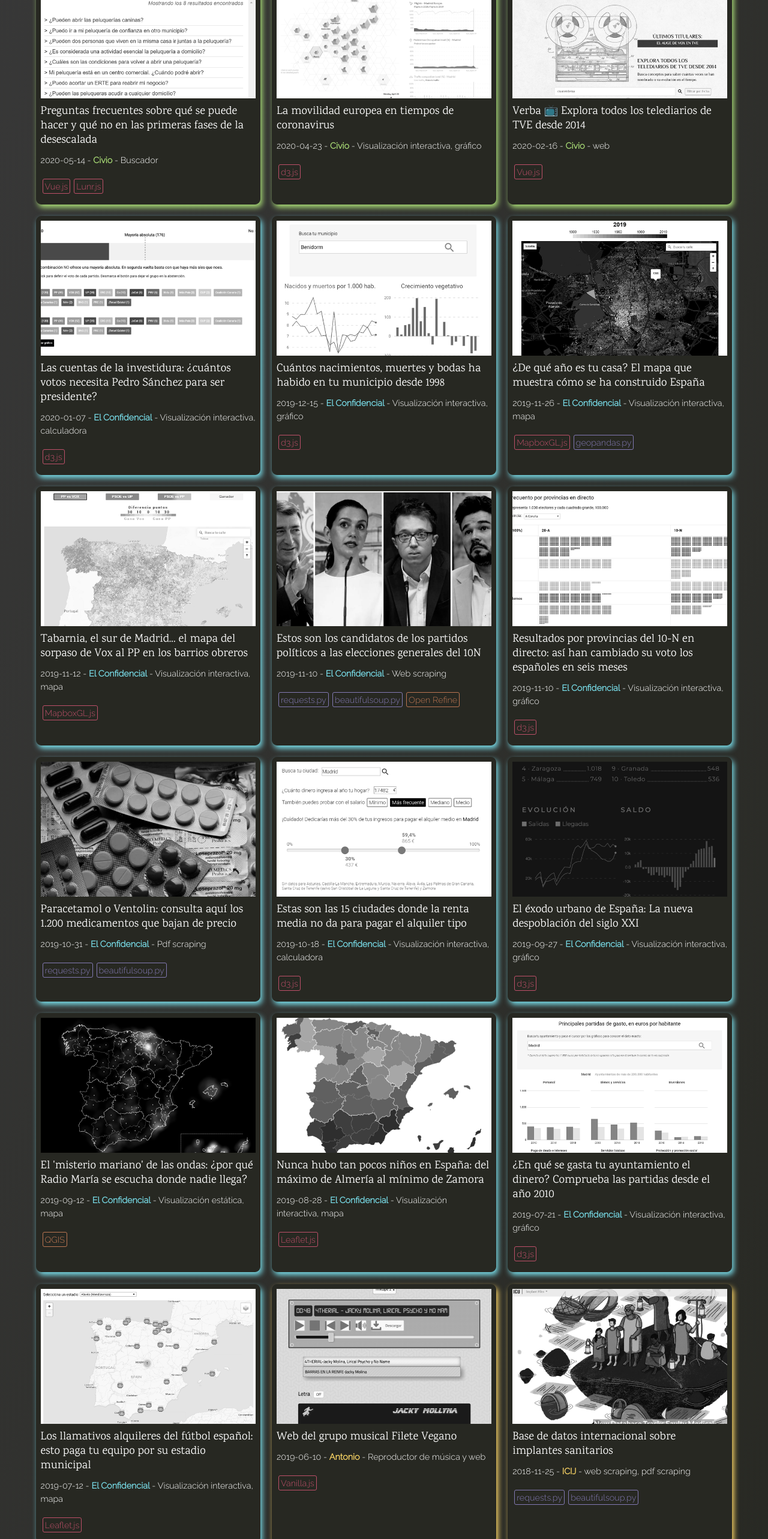
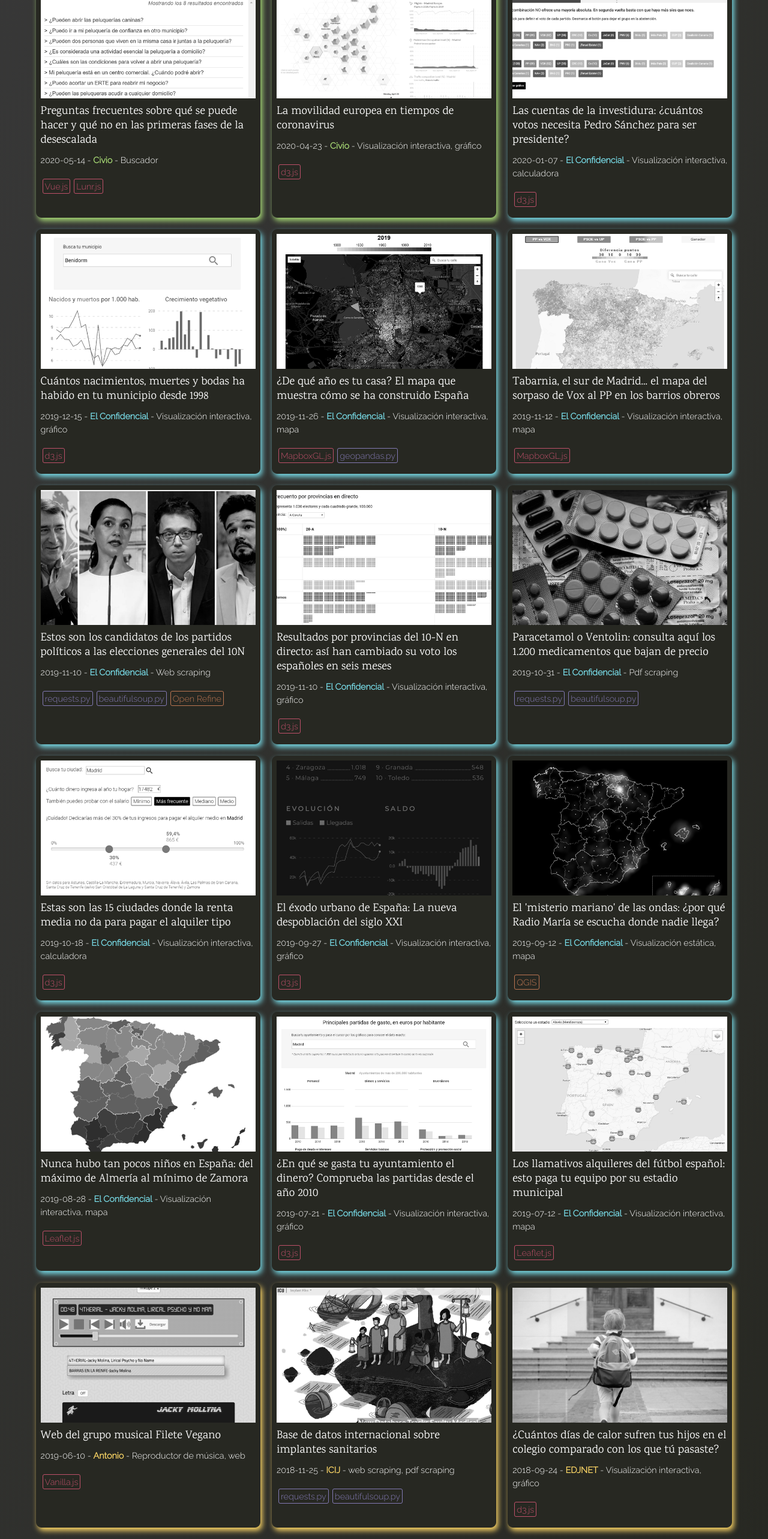
Before and after one commit to anerodata/portfolio, a Vue app: page / in a window 1280 px wide. Shown: the part 234-2800 px from the top of the page at 60% size. Built offline with nearby package versions, Linux system fonts and the light colour scheme; a web font is replaced by a local one.

Commit message:
Adding array with the description values of each item

```diff
--- a/src/components/Item.vue
+++ b/src/components/Item.vue
@@ -11,7 +11,9 @@
   				<div class="item_info">
   					<span>{{ item.fecha }}</span> -
             <span class="item-organization">{{ item.organización }}</span> -
-            <span class="item-description">{{ item.descripción }}</span>
+            <span v-for="(descripción, index) in item.descripción" :key="index" class="item-description">
+                {{ descripción }}<span v-if="index < item.descripción.length -1">,</span>
+            </span>
   				</div>
   			</div>
   		</a>
--- a/src/data/data.json
+++ b/src/data/data.json
@@ -6,7 +6,7 @@
 		"biblioteca": ["d3.js"],
 		"tecnología": [{"key":"Javascript", "value":"js"}],
 		"organización": "El Confidencial",
-		"descripción": "Visualización interactiva, gráfico",
+		"descripción": ["Visualización interactiva", "gráfico"],
 		"id": "1"
 	},
 
@@ -17,7 +17,7 @@
 		"biblioteca": ["MapboxGL.js", "geopandas.py"],
 		"tecnología": [{"key":"Javascript", "value":"js"}, {"key":"Python", "value":"py"}],
 		"organización": "El Confidencial",
-		"descripción": "Visualización interactiva, mapa",
+		"descripción": ["Visualización interactiva", "mapa"],
 		"id": "2"
 	},
 
@@ -28,7 +28,7 @@
 		"biblioteca": ["Leaflet.js"],
 		"tecnología": [{"key":"Javascript", "value":"js"}],
 		"organización": "El Confidencial",
-		"descripción": "Visualización interactiva, mapa",
+		"descripción": ["Visualización interactiva", "mapa"],
 		"id": "3"
 	},
 
@@ -39,7 +39,7 @@
 		"biblioteca": ["MapboxGL.js"],
 		"tecnología": [{"key":"Javascript", "value":"js"}],
 		"organización": "El Confidencial",
-		"descripción": "Visualización interactiva, mapa",
+		"descripción": ["Visualización interactiva", "mapa"],
 		"id": "4"
 	},
 
@@ -50,7 +50,7 @@
 		"biblioteca": ["requests.py", "beautifulsoup.py", "Open Refine"],
 		"tecnología": [{"key":"Python", "value":"py"}, {"key":"Open Refine", "value":"Open Refine"}],
 		"organización": "El Confidencial",
-		"descripción": "Web scraping",
+		"descripción": ["Web scraping"],
 		"id": "5"
 	},
 
@@ -61,7 +61,7 @@
 		"biblioteca": ["requests.py", "beautifulsoup.py"],
 		"tecnología": [{"key":"Python", "value":"py"}, {"key":"Open Refine", "value":"Open Refine"}],
 		"organización": "El Confidencial",
-		"descripción": "Pdf scraping",
+		"descripción": ["Pdf scraping"],
 		"id": "6"
 	},
 
@@ -72,7 +72,7 @@
 		"biblioteca": ["d3.js"],
 		"tecnología": [],
 		"organización": "El Confidencial",
-		"descripción": "Visualización interactiva, calculadora",
+		"descripción": ["Visualización interactiva", "calculadora"],
 		"id": "8"
 	},
 
@@ -83,7 +83,7 @@
 		"biblioteca": ["d3.js"],
 		"tecnología": [],
 		"organización": "El Confidencial",
-		"descripción": "Visualización interactiva, gráfico",
+		"descripción": ["Visualización interactiva", "gráfico"],
 		"id": "9"
 	},
 
@@ -94,7 +94,7 @@
 		"biblioteca": ["d3.js"],
 		"tecnología": [],
 		"organización": "El Confidencial",
-		"descripción": "Visualización interactiva, gráfico",
+		"descripción": ["Visualización interactiva", "gráfico"],
 		"id": "10"
 	},
 
@@ -105,7 +105,7 @@
 		"biblioteca": ["d3.js"],
 		"tecnología": [],
 		"organización": "El Confidencial",
-		"descripción": "Visualización interactiva, calculadora",
+		"descripción": ["Visualización interactiva", "calculadora"],
 		"id": "11"
 	},
 
@@ -116,19 +116,8 @@
 		"biblioteca": ["Vanilla.js"],
 		"tecnología": [],
 		"organización": "Antonio",
-		"descripción": "Reproductor de música y web",
+		"descripción": ["Reproductor de música", "web"],
 		"id": "12"
-	},
-
-	{
-		"titulo": "Verba 📺 Explora todos los telediarios de TVE desde 2014",
-		"fecha": "2020-02-16",
-		"url": "https://verba.civio.es/",
-		"biblioteca": ["Vue.js"],
-		"tecnología": [],
-		"organización": "Civio",
-		"descripción": "web",
-		"id": "13"
 	},
 
 	{
@@ -138,7 +127,7 @@
 		"biblioteca": ["d3.js"],
 		"tecnología": [],
 		"organización": "El Confidencial",
-		"descripción": "Visualización interactiva, gráfico",
+		"descripción": ["Visualización interactiva", "gráfico"],
 		"id": "14"
 	},
 
@@ -149,7 +138,7 @@
 		"biblioteca": ["d3.js"],
 		"tecnología": [],
 		"organización": "EDJNET",
-		"descripción": "Visualización interactiva, gráfico",
+		"descripción": ["Visualización interactiva", "gráfico"],
 		"id": "15"
 	},
 
@@ -160,7 +149,7 @@
 		"biblioteca": ["requests.py", "beautifulsoup.py"],
 		"tecnología": [],
 		"organización": "ICIJ",
-		"descripción": "web scraping, pdf scraping",
+		"descripción": ["web scraping", "pdf scraping"],
 		"id": "16"
 	},
 
@@ -171,7 +160,7 @@
 		"biblioteca": ["QGIS"],
 		"tecnología": [],
 		"organización": "El Confidencial",
-		"descripción": "Visualización estática, mapa",
+		"descripción": ["Visualización estática", "mapa"],
 		"id": "7"
 	},
 
@@ -182,7 +171,7 @@
 		"biblioteca": ["d3.js"],
 		"tecnología": [],
 		"organización": "Civio",
-		"descripción": "Visualización interactiva, gráfico",
+		"descripción": ["Visualización interactiva", "gráfico"],
 		"id": "17"
 	},
 
@@ -193,7 +182,7 @@
 		"biblioteca": ["Leaflet.js"],
 		"tecnología": [],
 		"organización": "El Confidencial",
-		"descripción": "Visualización interactiva, mapa",
+		"descripción": ["Visualización interactiva", "mapa"],
 		"id": "18"
 	},
 
@@ -204,7 +193,7 @@
 		"biblioteca": ["Vue.js", "Lunr.js"],
 		"tecnología": [],
 		"organización": "Civio",
-		"descripción": "Buscador",
+		"descripción": ["Buscador"],
 		"id": "19"
 	}
 
```
